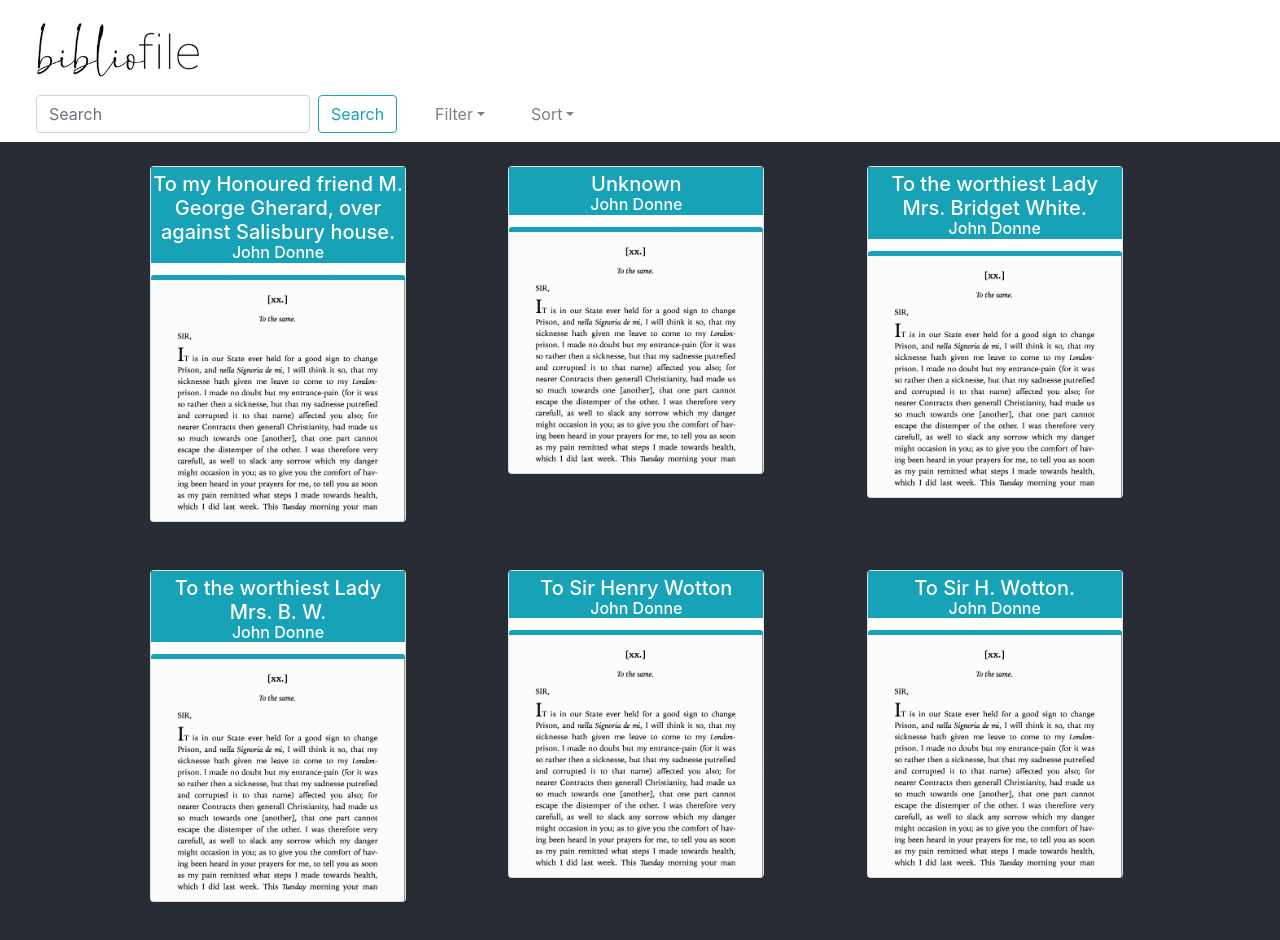
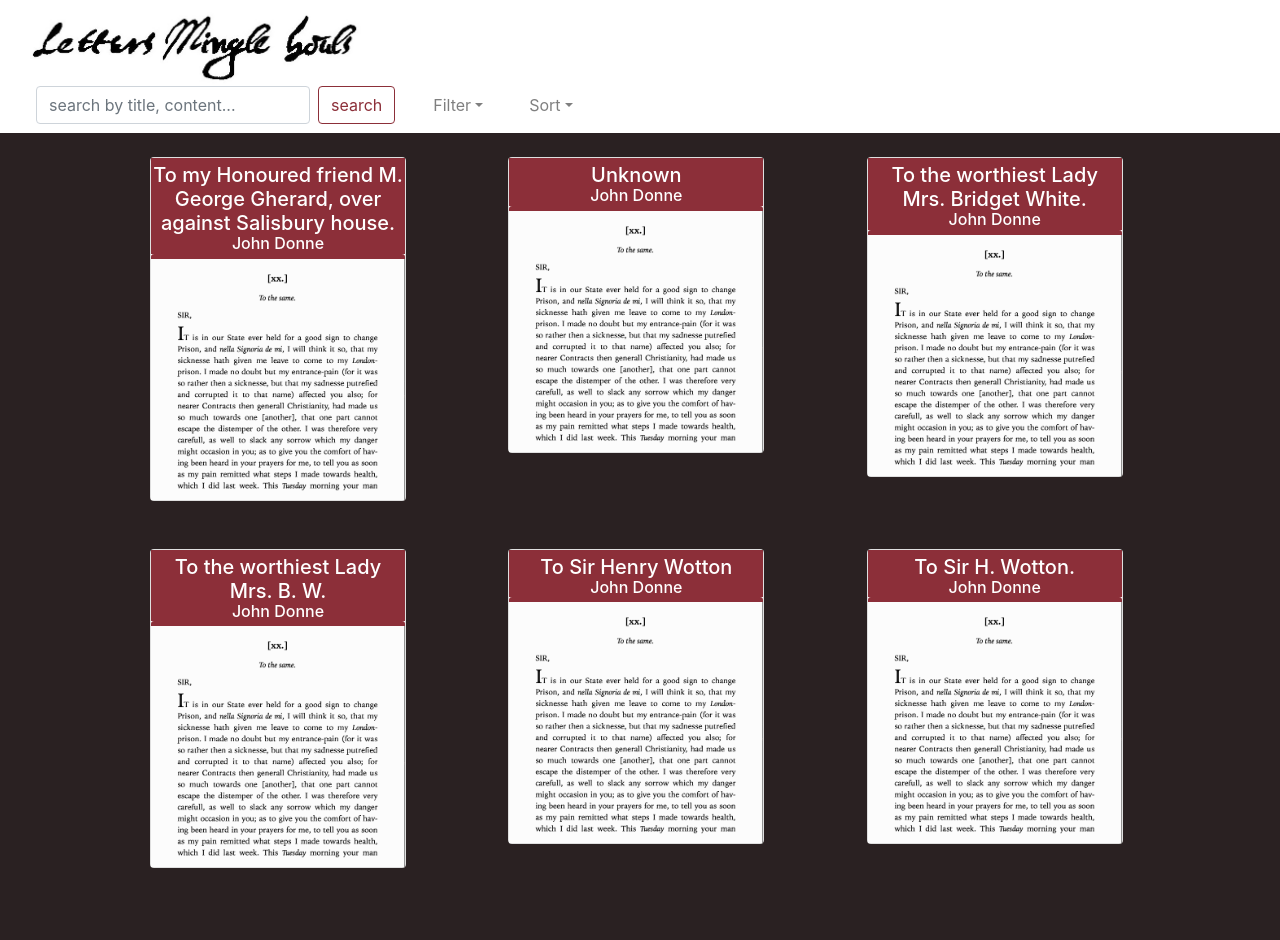
Before and after one commit to mariezimmy/lms, a React (Create React App) app: page / in a window 1280 px wide. Shown: the top 940 px of the page. Built offline with nearby package versions, Linux system fonts and the light colour scheme.

Commit message:
updated color scheme

```diff
--- a/src/App.module.scss
+++ b/src/App.module.scss
@@ -1,10 +1,10 @@
 .App {
 	text-align: center;
-	background-color: #282c34;
+	background-color: #2a2122;
 }
 
 .AppBody {
-	background-color: #282c34;
+	background-color: #2a2122;
 	min-height: 100vh;
 	display: flex;
 	flex-direction: column;
@@ -16,12 +16,12 @@
 
 .AppDocuments {
 	text-align: center;
-	background-color: #282c34;
+	background-color: #2a2122;
 	justify-content: center;
 	padding-left: 80px;
 }
 
 .AppLink {
-	color: #61dafb;
+	color: #8c2f39;
 	text-align: center;
 }
--- a/src/components/documents/DocumentPreview.module.scss
+++ b/src/components/documents/DocumentPreview.module.scss
@@ -1,16 +1,25 @@
 .Title {
 	color: white;
-	background-color: #17a2b8;
+	background-color: #8c2f39;
 	padding-top: 5px;
+	margin-bottom: 0;
 
 	>* {
 		padding-top: 5px;
 	}
 }
 
+.Title:hover {
+	text-decoration: none;
+}
+
 .Subtitle {
 	padding-top: 12px;
 	color: white;
+}
+
+.Subtitle:hover {
+	text-decoration: none;
 }
 
 .Zoom {
@@ -21,3 +30,7 @@
 .Zoom:hover {
 	transform: scale(1.12);
 }
+
+.Card:hover {
+	text-decoration: none;
+}
--- a/src/components/header/Header.module.scss
+++ b/src/components/header/Header.module.scss
@@ -2,7 +2,8 @@
 	align-content: left;
 	align-items: left;
 	float: left;
-	width: 60%;
-	height: 60%;
+	width: 50%;
+	height: 50%;
 	background-color: white;
+	padding-left: 10px;
 }
--- a/src/components/header/Header.tsx
+++ b/src/components/header/Header.tsx
@@ -12,7 +12,7 @@ export default class Header extends Component {
 		return (
 			<Navbar bg="White" className="flex-column">
 				<Nav className="mr-auto">
-					<Image src="bibliofile.png" className={styles.logo} alt="BiblioFile logo" />
+					<Image src="lms.jpg" className={styles.logo} alt="BiblioFile logo" />
 				</Nav>
 				<Navbar.Toggle aria-controls="basic-navbar-nav" />
 				<Navbar.Collapse id="basic-navbar-nav" />
--- a/src/components/header/SearchBar.module.scss
+++ b/src/components/header/SearchBar.module.scss
@@ -1,3 +1,14 @@
 .searchPadding {
 	padding-left: 20px;
 }
+
+.SearchButton {
+	border-color: #8c2f39;
+	color: #8c2f39;
+}
+
+.SearchButton:hover {
+	border-color: #8c2f39;
+	background-color: #8c2f39;
+	color: #ffffff;
+}
--- a/src/components/header/SearchBar.tsx
+++ b/src/components/header/SearchBar.tsx
@@ -8,9 +8,9 @@ export default class SearchBar extends Component {
 	render() {
 		return (
 			<Form inline className={styles.searchPadding}>
-				<FormControl type="text" placeholder="Search" className="mr-sm-2" />
-				<Button variant="outline-info">
-					Search
+				<FormControl type="text" placeholder="search by title, content..." className="mr-sm-2" />
+				<Button variant="outline-info" className = {styles.SearchButton}>
+					search
 				</Button>
 			</Form>
 		);
```
Also changed, not shown: public/lms.jpg (added), 1 other file (tests, documents, lock files or other folders).
